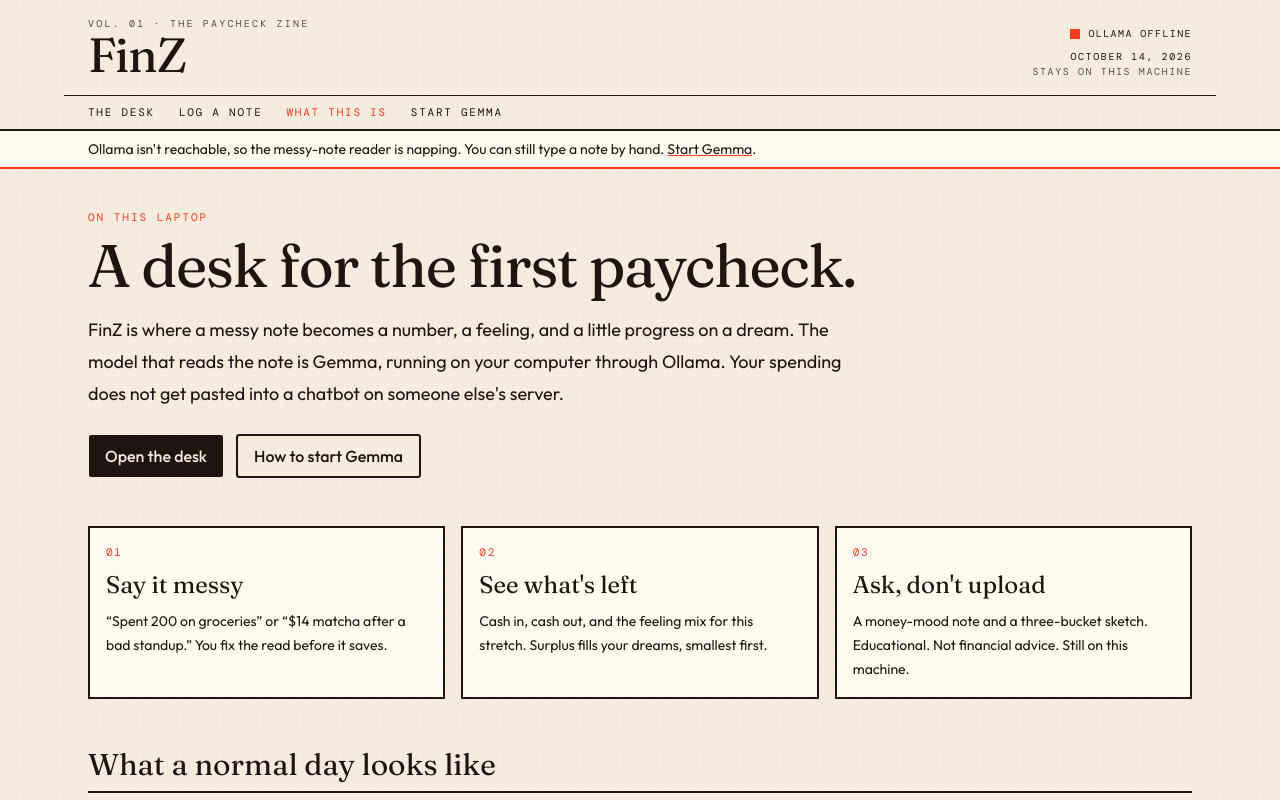
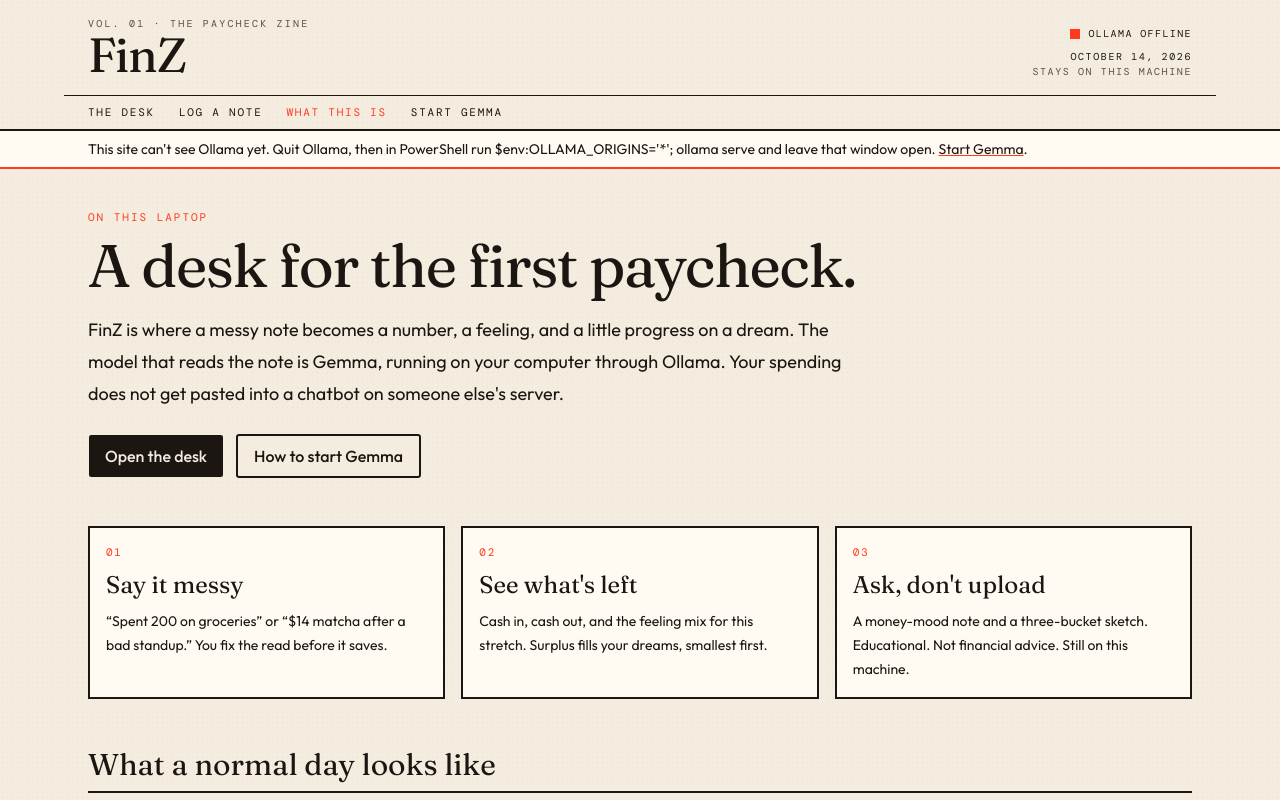
Before and after one commit to sudeepsarmah/FinZ, a Next.js app: page /about in a window 1280 px wide. Shown: the top 800 px of the page. Built offline with nearby package versions, Linux system fonts and the light colour scheme; no server answers.

Commit message:
Tell the live site how to reach a local Ollama
Co-authored-by: sudeepsarmah <sudeepsarmah@gmail.com>

```diff
--- a/components/shell.tsx
+++ b/components/shell.tsx
@@ -95,7 +95,7 @@ export function Shell({ children }: { children: React.ReactNode }) {
           <p className="mx-auto w-full max-w-6xl px-4 py-2 text-sm sm:px-6">
             {model.ollama === "up"
               ? `Ollama is running, but ${model.id} isn't downloaded yet. You can still type a note by hand.`
-              : "Ollama isn't reachable, so the messy-note reader is napping. You can still type a note by hand."}{" "}
+              : "This site can't see Ollama yet. Quit Ollama, then in PowerShell run $env:OLLAMA_ORIGINS='*'; ollama serve and leave that window open."}{" "}
             <Link href="/guide" className="underline decoration-stamp">
               Start Gemma
             </Link>
```
